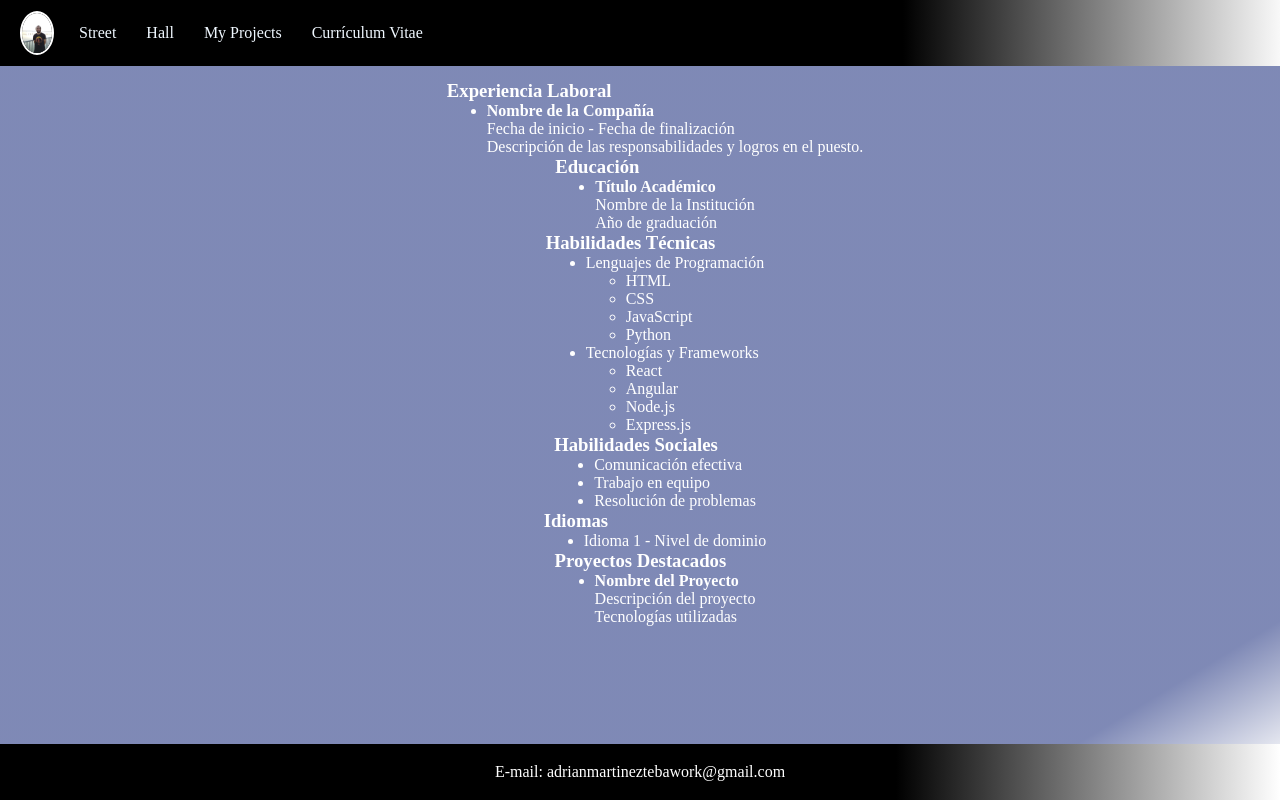
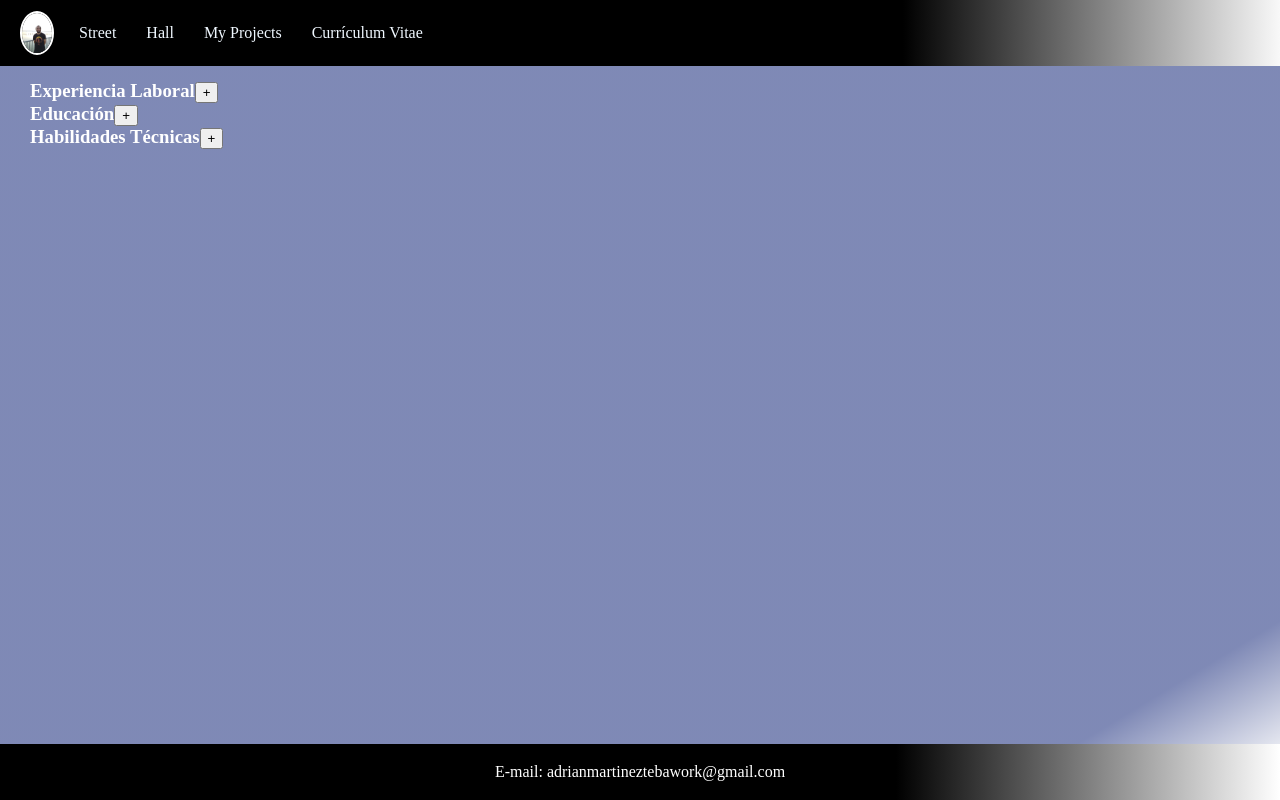
Before and after one commit to adrianMartinezTeba/paginaPersonal, a React (Vite) app: page /biografia in a window 1280 px wide. Built offline with nearby package versions, Linux system fonts and the light colour scheme.

Commit message:
modificando  manejo contenido cv

```diff
--- a/src/components/Biografia/Biografia.jsx
+++ b/src/components/Biografia/Biografia.jsx
@@ -1,34 +1,93 @@
-import React from 'react'
+import React, { useState, useEffect } from 'react';
 import NavBar from '../NavBar/NavBar';
 import Footer from '../Footer/Footer';
-import './Biografia.scss'
+import './Biografia.scss';
+
 const Biografia = () => {
+  const headerTexts = [
+    'Experiencia Laboral',
+    'Educación',
+    'Habilidades Técnicas',
+    // Agrega aquí los demás encabezados que desees animar
+  ];
+
+  const [headers, setHeaders] = useState([]); // Estado para almacenar los encabezados con sus estados de animación
+  const [expandedHeader, setExpandedHeader] = useState(null); // Estado para controlar el encabezado expandido
+
+  useEffect(() => {
+    // Función para mostrar la siguiente letra del encabezado
+    const showNextLetter = (index, intervalId) => {
+      setHeaders((prevHeaders) => {
+        const updatedHeaders = [...prevHeaders];
+        const header = updatedHeaders[index];
+
+        if (header.text.length < header.fullText.length) {
+          header.text = header.fullText.slice(0, header.text.length + 1);
+        } else {
+          clearInterval(intervalId); // Si se han mostrado todas las letras, se limpia el intervalo
+        }
+
+        return updatedHeaders;
+      });
+    };
+
+    // Generar los estados iniciales para cada encabezado
+    const initialHeaders = headerTexts.map((text) => ({
+      text: '',
+      fullText: text,
+    }));
+
+    setHeaders(initialHeaders);
+
+    // Configurar el intervalo para cada encabezado
+    const headerIntervals = initialHeaders.map((header, index) => {
+      const intervalId = setInterval(() => {
+        showNextLetter(index, intervalId);
+      }, 100); // Tiempo entre la aparición de cada letra (ajusta el intervalo según tu preferencia)
+
+      return intervalId;
+    });
+
+    return () => {
+      // Limpia todos los intervalos cuando el componente se desmonta
+      headerIntervals.forEach((intervalId) => clearInterval(intervalId));
+    };
+  }, []); // El efecto solo se ejecutará en el montaje del componente
+
+  // Función para manejar el clic en el botón para desplegar la información de un encabezado
+  const handleToggleContent = (index) => {
+    setExpandedHeader((prevExpandedHeader) => (prevExpandedHeader === index ? null : index));
+  };
+
   return (
     <div>
       <NavBar />
       <div className='bio-container'>
-        <section>
-          <h3>Experiencia Laboral</h3>
+        {headers.map((header, index) => (
+          <section key={index}>
+            <h3>
+              {header.text}
+              <button onClick={() => handleToggleContent(index)}>
+                {expandedHeader === index ? '-' : '+'}
+              </button>
+            </h3>
+            {expandedHeader === index && ( // Mostrar el contenido solo si el encabezado está expandido
               <ul>
+                {header.fullText === 'Experiencia Laboral' && (
                   <li>
                     <h4>Nombre de la Compañía</h4>
                     <p>Fecha de inicio - Fecha de finalización</p>
                     <p>Descripción de las responsabilidades y logros en el puesto.</p>
                   </li>
-          </ul>
-        </section>
-        <section>
-          <h3>Educación</h3>
-          <ul>
+                )}
+                {header.fullText === 'Educación' && (
                   <li>
                     <h4>Título Académico</h4>
                     <p>Nombre de la Institución</p>
                     <p>Año de graduación</p>
                   </li>
-          </ul>
-        </section>
-        <section>
-          <h3>Habilidades Técnicas</h3>
+                )}
+                {header.fullText === 'Habilidades Técnicas' && (
                   <ul>
                     <li>Lenguajes de Programación</li>
                     <ul>
@@ -45,36 +104,16 @@ const Biografia = () => {
                       <li>Express.js</li>
                     </ul>
                   </ul>
+                )}
+                {/* Agregar aquí el contenido para los demás encabezados */}
+              </ul>
+            )}
           </section>
-        <section>
-          <h3>Habilidades Sociales</h3>
-          <ul>
-            <li>Comunicación efectiva</li>
-            <li>Trabajo en equipo</li>
-            <li>Resolución de problemas</li>
-          </ul>
-        </section>
-        <section>
-          <h3>Idiomas</h3>
-          <ul>
-            <li>Idioma 1 - Nivel de dominio</li>
-          </ul>
-        </section>
-        <section>
-          <h3>Proyectos Destacados</h3>
-          <ul>
-            <li>
-              <h4>Nombre del Proyecto</h4>
-              <p>Descripción del proyecto</p>
-              <p>Tecnologías utilizadas</p>
-            </li>
-          </ul>
-        </section>
+        ))}
       </div>
-
       <Footer />
     </div>
-  )
-}
+  );
+};
 
-export default Biografia
+export default Biografia;
--- a/src/components/Biografia/Biografia.scss
+++ b/src/components/Biografia/Biografia.scss
@@ -1,7 +1,7 @@
 .bio-container{
     display: flex;
     flex-direction: column;
-    align-items: center;
+    // align-items: center;
     height:87vh;
 padding-top: 80px;
 padding-left: 30px;
```
Lines whose indentation alone changed are shown as unchanged.
